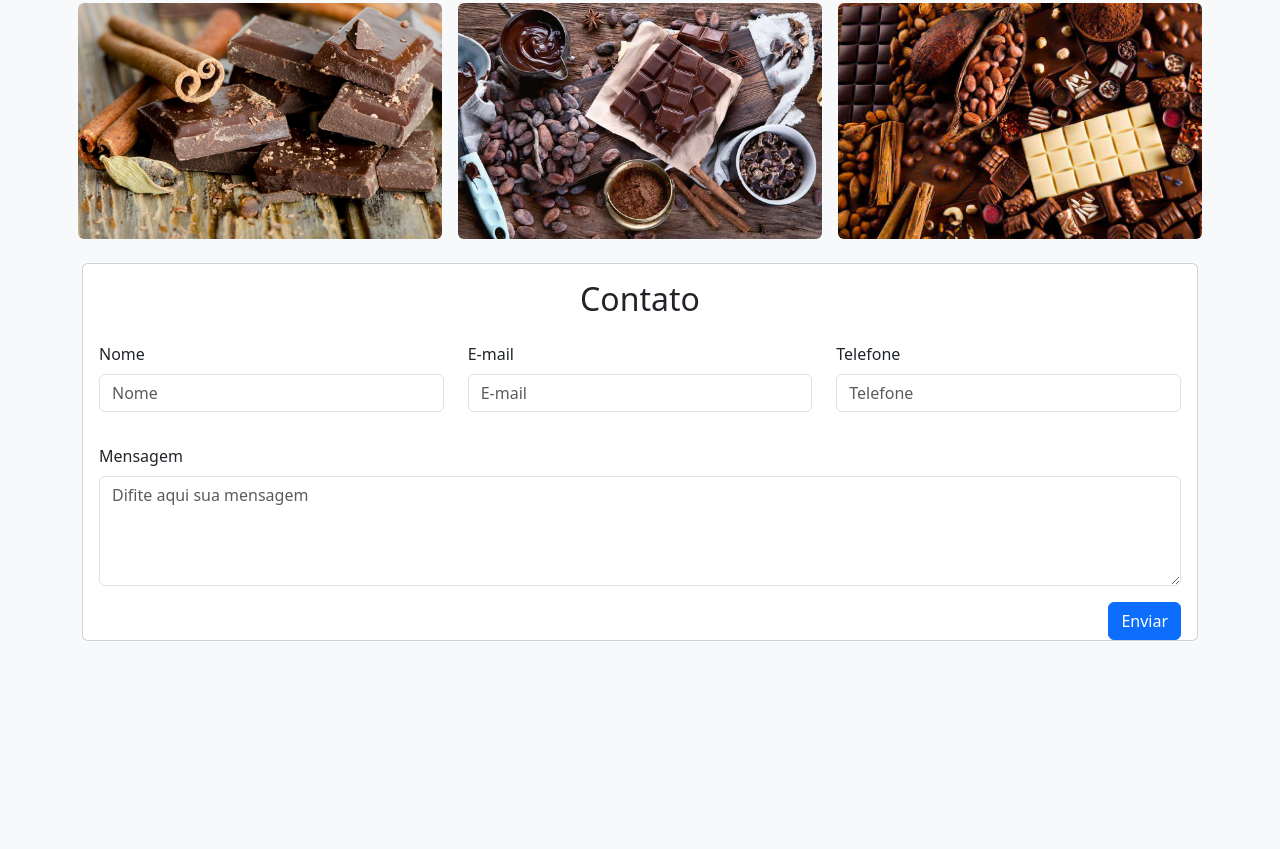
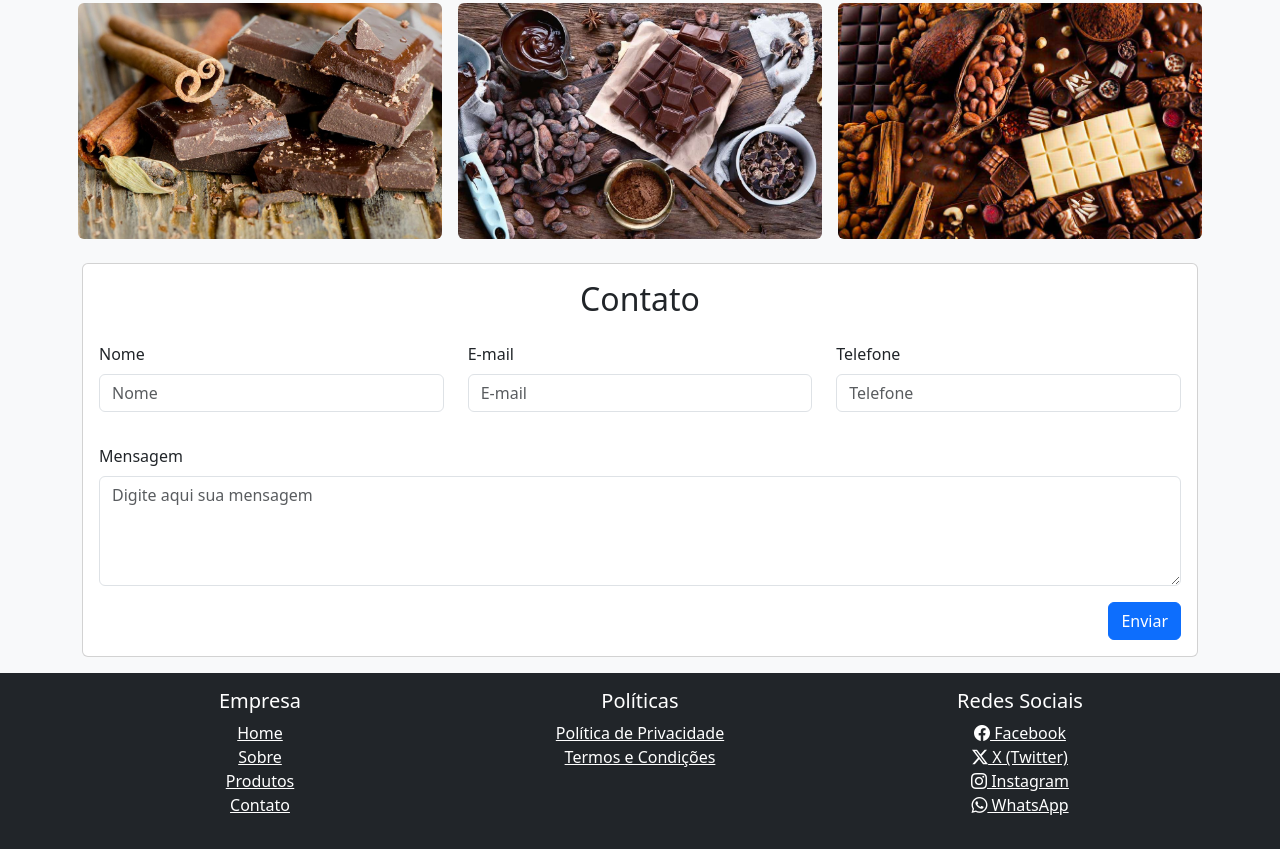
Before and after one commit to victorhvicente/chocolateria-landing-page, a plain HTML site: page index.html in a window 1280 px wide. Shown: the part 1646-2495 px from the top of the page. Before the commit the page ends 2287 px from the top, so only its background shows below. Drawn offline with nearby package versions, Linux system fonts and the light colour scheme.

Commit message:
Landing page finalizado

```diff
--- a/index.html
+++ b/index.html
@@ -5,7 +5,9 @@
     <meta name="viewport" content="width=device-width, initial-scale=1.0">
     <title>Chocolateria</title>
     <link href="assets/css/style.css" rel="stylesheet">
+    <link rel="shortcut icon" href="assets/favicons/favicon-16x16.png" type="image/x-icon">
     <link href="https://cdn.jsdelivr.net/npm/bootstrap@5.3.3/dist/css/bootstrap.min.css" rel="stylesheet" integrity="sha384-QWTKZyjpPEjISv5WaRU9OFeRpok6YctnYmDr5pNlyT2bRjXh0JMhjY6hW+ALEwIH" crossorigin="anonymous">
+    <link rel="stylesheet" href="https://cdn.jsdelivr.net/npm/bootstrap-icons@1.13.1/font/bootstrap-icons.min.css">
 </head>
 <body class="bg-light">
 
@@ -45,6 +47,7 @@
     </header>
 
     <main>
+
         <section id="home">
             <div class="container">
                 <div class="row align-items-center">
@@ -119,7 +122,7 @@
             </div>
         </section>
 
-        <section id="contato ">
+        <section id="contato">
             <div class="container mt-4">
                 <div class="card">
                     <h2 class="text-center mt-3">Contato</h2>
@@ -147,12 +150,13 @@
                         <div class="row p-3">
                             <div class="col-12">
                                 <label for="mensagem" class="form-label">Mensagem</label>
-                                <textarea id="mensagem" name="mensagem" rows="4" cols="50" class="form-control" placeholder="Difite aqui sua mensagem"></textarea>
+                                <textarea id="mensagem" name="mensagem" rows="4" cols="50" class="form-control" placeholder="Digite aqui sua mensagem"></textarea>
+                            </div>
+                            <div class="mt-3 me-3 d-flex justify-content-end">
+                                <button type="submit" class="btn btn-primary">Enviar</button>
                             </div>
                         </div>
-                        <div class=" me-3 d-flex justify-content-end">
-                            <button type="submit" class="btn btn-primary">Enviar</button>
-                        </div>
+
                     </form>
                 </div>
             </div>
@@ -160,7 +164,41 @@
     </main>
 
     <footer>
-        <!-- Rodapé aqui -->
+
+        <div class="bg-dark text-white mt-3">
+            <div class="container">
+                <div class="row mt-3">
+                    <div class="col-md-4 text-center py-3">
+                        <h5>Empresa</h5>
+                        <ul class="list-unstyled">
+                            <li><a href="#home" class="text-white">Home</a></li>
+                            <li><a href="#home" class="text-white">Sobre</a></li>
+                            <li><a href="#produtos" class="text-white">Produtos</a></li>
+                            <li><a href="#contato" class="text-white">Contato</a></li>
+                        </ul>
+                    </div>
+
+                    <div class="col-md-4 text-center py-3">
+                        <h5>Políticas</h5>
+                        <ul class="list-unstyled">
+                            <li><a href="#" class="text-white">Política de Privacidade</a></li>
+                            <li><a href="#" class="text-white">Termos e Condições</a></li>
+                        </ul>
+                    </div>
+
+                    <div class="col-md-4 text-center py-3">
+                        <h5>Redes Sociais</h5>
+                        <ul class="list-unstyled">
+                            <li><a href="#" class="text-white"><i class="bi bi-facebook"></i> Facebook </a></li>
+                            <li><a href="#" class="text-white"><i class="bi bi-twitter-x"></i> X (Twitter)</a></li>
+                            <li><a href="#" class="text-white"><i class="bi bi-instagram"></i> Instagram</a></li>
+                            <li><a href="#" class="text-white"><i class="bi bi-whatsapp"></i> WhatsApp</a></li>
+                        </ul>
+                    </div>
+                </div>
+            </div>
+        </div>
+
     </footer>
 
     <script src="https://cdn.jsdelivr.net/npm/bootstrap@5.3.3/dist/js/bootstrap.bundle.min.js" integrity="sha384-YvpcrYf0tY3lHB60NNkmXc5s9fDVZLESaAA55NDzOxhy9GkcIdslK1eN7N6jIeHz" crossorigin="anonymous"></script>
```
